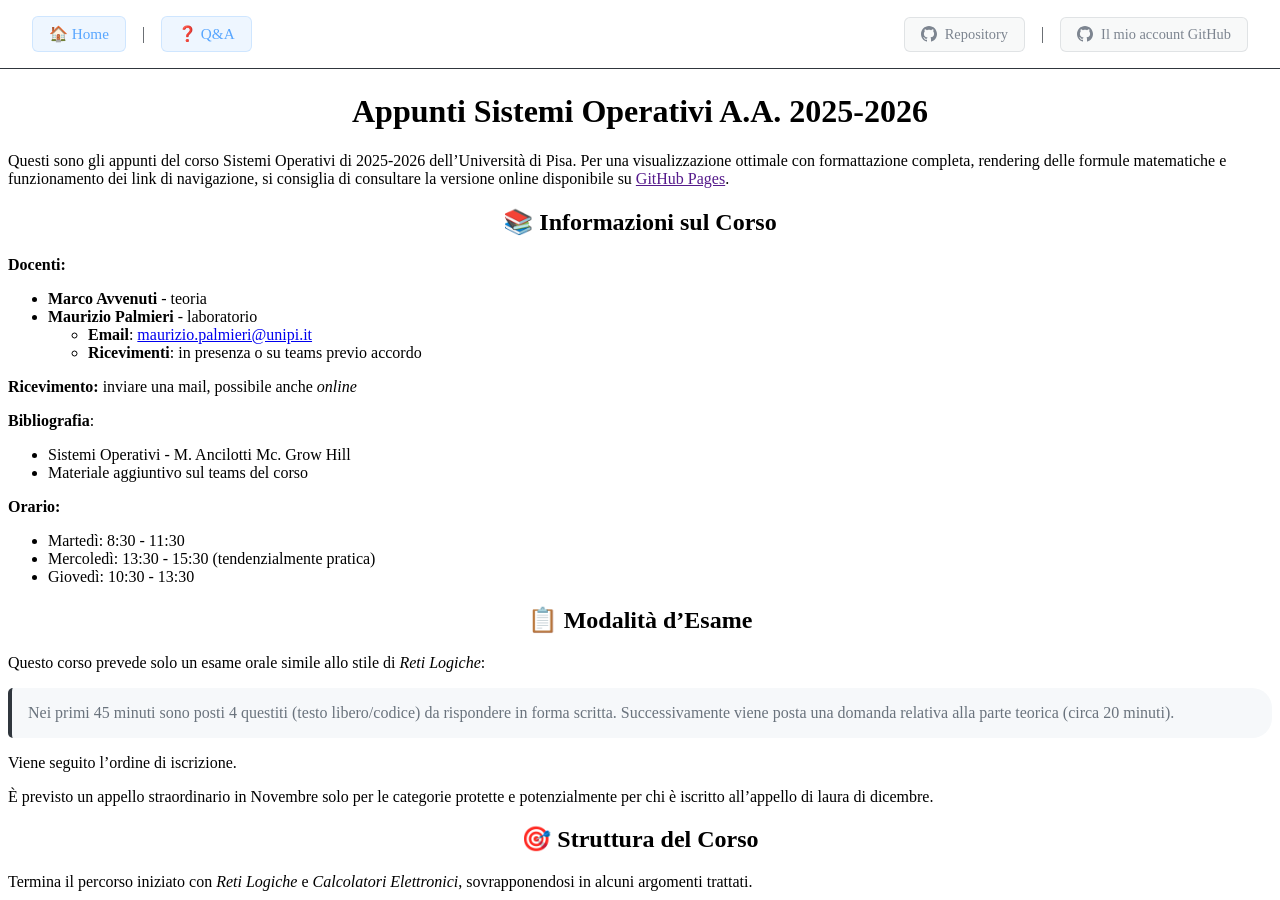
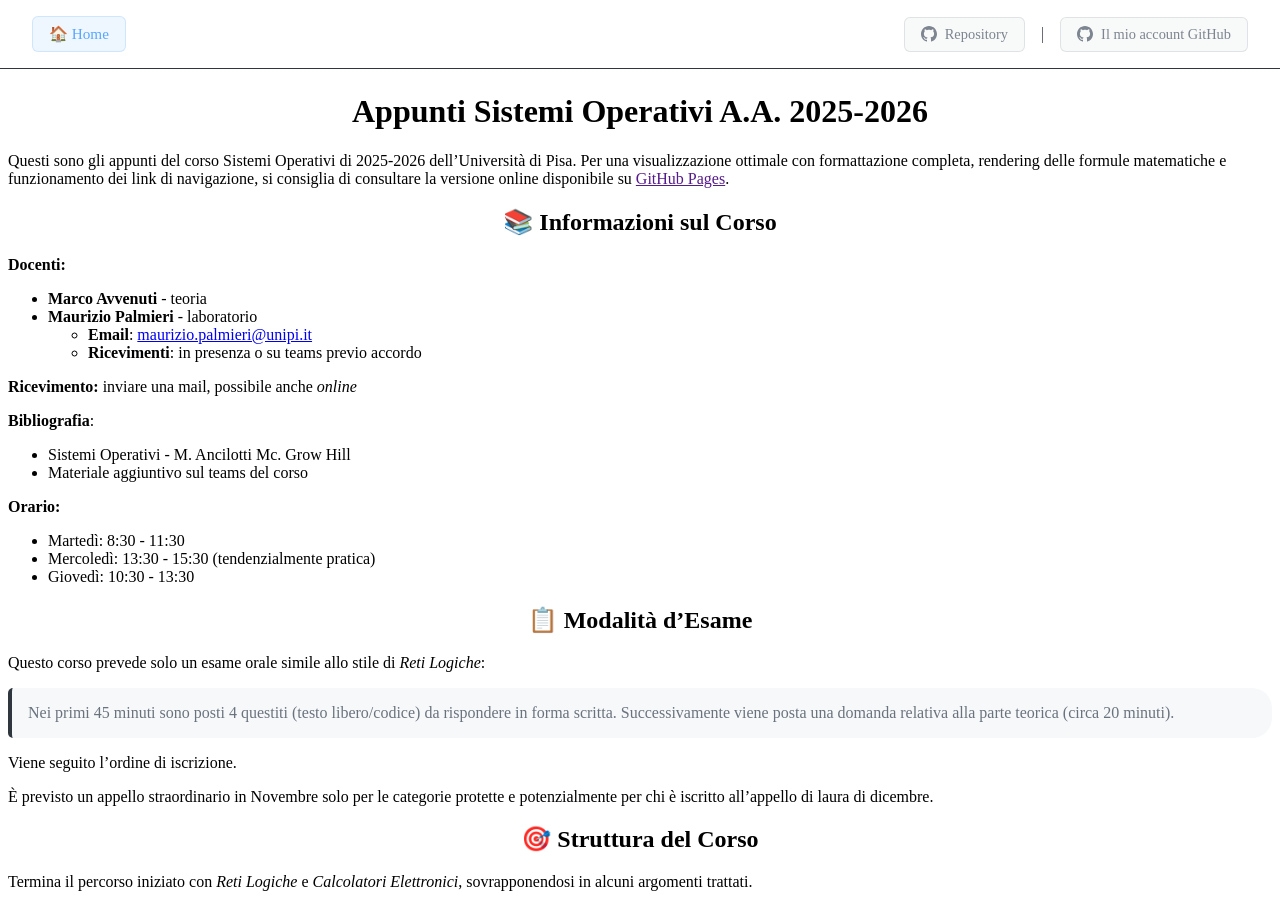
Before and after one commit to Gabriele-D-Cambria/Appunti-Sistemi-Operativi-2025-2026, a Jekyll site: the page built from README.md, in a window 1280 px wide and 900 px high. Built offline with Jekyll 4.4.1, drawn with Linux system fonts in a browser that asks for light colours; nearby versions of some CDN libraries; our own code applies the rules of GitHub Pages for plain Markdown files.

Commit message:
Minor fix

```diff
--- a/_layouts/default.html
+++ b/_layouts/default.html
@@ -22,11 +22,9 @@
             <nav class="site-nav">
                 <div class="nav-internal">
                     <a href="./" class="home-link">🏠 Home</a>
-                    <span class="separator">|</span>
-                    <a href="./Domande e Risposte" class="questions-link">❓ Q&A</a>
                 </div>
                 <div class="nav-internal">
-                    <a href="https://github.com/Gabriele-D-Cambria/Appunti-Calcolatori-Elettronici-2024-2025" target="_blank" rel="noopener noreferrer" class="github-link">
+                    <a href="https://github.com/Gabriele-D-Cambria/Appunti-Sistemi-Operativi-2025-2026" target="_blank" rel="noopener noreferrer" class="github-link">
                         <svg class="github-icon" viewBox="0 0 24 24" width="16" height="16">
                             <path fill="currentColor" d="M12 0c-6.626 0-12 5.373-12 12 0 5.302 3.438 9.8 8.207 11.387.599.111.793-.261.793-.577v-2.234c-3.338.726-4.033-1.416-4.033-1.416-.546-1.387-1.333-1.756-1.333-1.756-1.089-.745.083-.729.083-.729 1.205.084 1.839 1.237 1.839 1.237 1.07 1.834 2.807 1.304 3.492.997.107-.775.418-1.305.762-1.604-2.665-.305-5.467-1.334-5.467-5.931 0-1.311.469-2.381 1.236-3.221-.124-.303-.535-1.524.117-3.176 0 0 1.008-.322 3.301 1.23.957-.266 1.983-.399 3.003-.404 1.02.005 2.047.138 3.006.404 2.291-1.552 3.297-1.23 3.297-1.23.653 1.653.242 2.874.118 3.176.77.84 1.235 1.911 1.235 3.221 0 4.609-2.807 5.624-5.479 5.921.43.372.823 1.102.823 2.222v3.293c0 .319.192.694.801.576 4.765-1.589 8.199-6.086 8.199-11.386 0-6.627-5.373-12-12-12z"/>
                         </svg>
```
